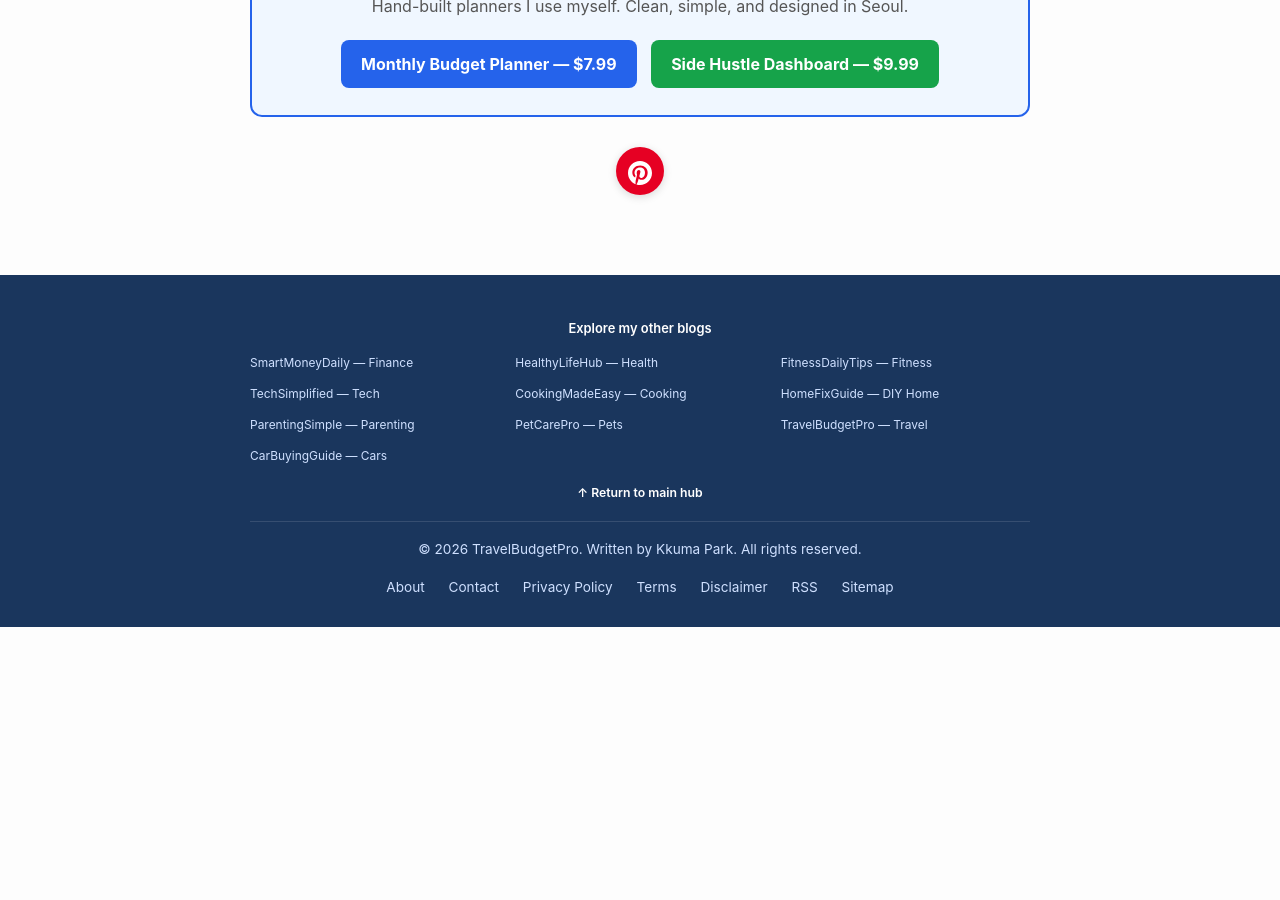
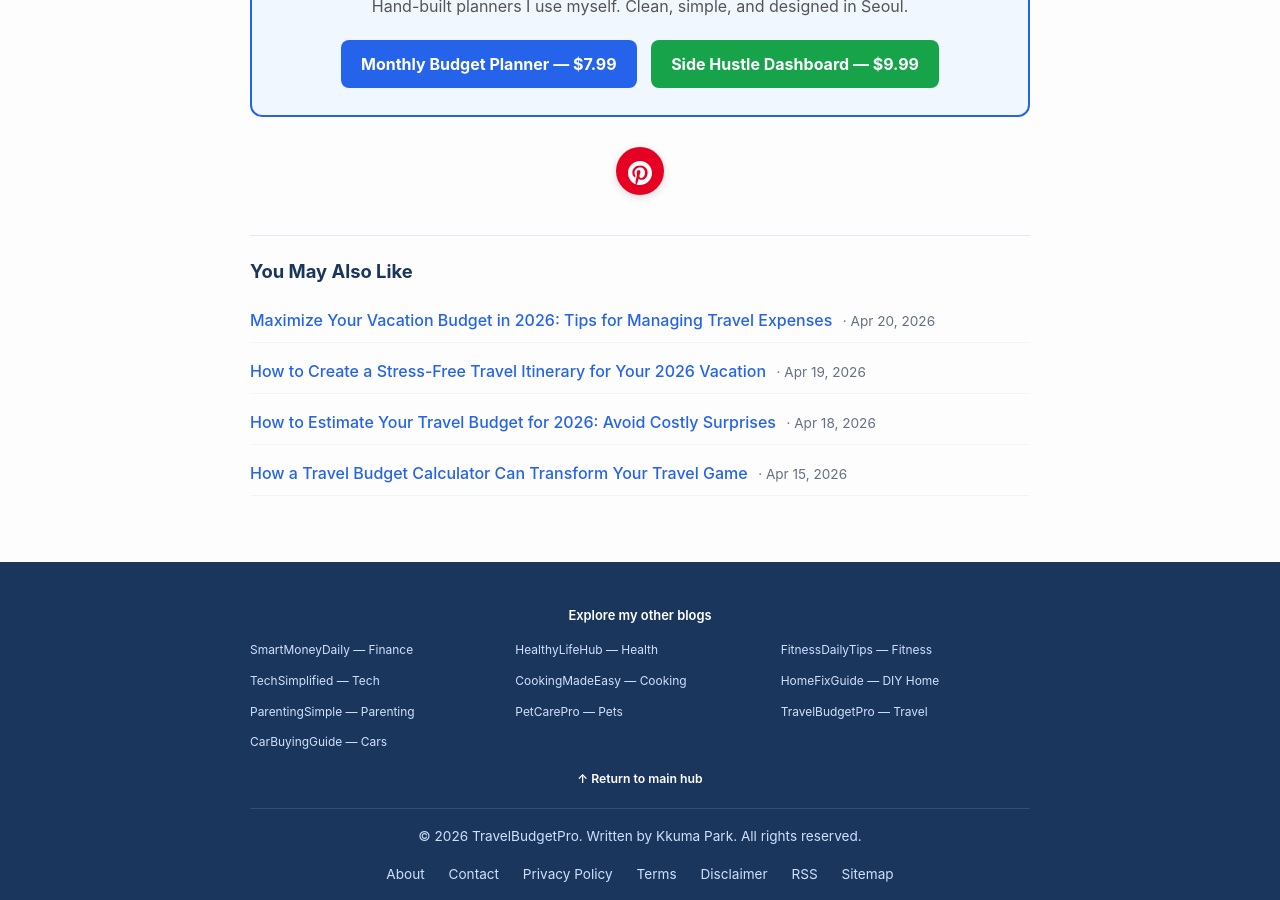
Before and after one commit to Kkumakkuma/TravelBudgetPro, a Jekyll site: the page built from _posts/2026-04-17-how-a-trip-planner-can-transform-your-travel-game.md, in a window 1280 px wide and 900 px high, scrolled down 3189 px. Built offline with Jekyll 4.4.1, drawn with Linux system fonts in a browser that asks for light colours; before the commit the page ends 3816 px from its top, so only the background shows below that.

Commit message:
SEO/revenue v3: Schema.org Article + Related Posts + OG meta + internal link post-processor + workflow retry
- _layouts/post.html: JSON-LD Article schema + 'You May Also Like' related posts (same-category fallback to newest)
- _layouts/default.html: explicit og:type/url/title/description + twitter cards
- scripts/generate_post.py: inject_internal_links() rewrites exact-title mentions into Markdown links; prompt now requires 3+ internal links
- .github/workflows/auto-post.yml: Generate step wrapped with nick-fields/retry@v3 (3 attempts, 60s backoff)

Co-Authored-By: Claude Opus 4.7 (1M context) <noreply@anthropic.com>

```diff
--- a/_layouts/default.html
+++ b/_layouts/default.html
@@ -8,6 +8,14 @@
   <link rel="canonical" href="{{ page.url | absolute_url }}">
   {% seo %}
   {% feed_meta %}
+  <meta property="og:type" content="{% if page.layout == 'post' %}article{% else %}website{% endif %}">
+  <meta property="og:url" content="{{ page.url | absolute_url }}">
+  <meta property="og:title" content="{{ page.title | default: site.title }}">
+  <meta property="og:description" content="{{ page.description | default: site.description }}">
+  <meta property="og:site_name" content="{{ site.title }}">
+  <meta name="twitter:card" content="summary_large_image">
+  <meta name="twitter:title" content="{{ page.title | default: site.title }}">
+  <meta name="twitter:description" content="{{ page.description | default: site.description }}">
   <meta name="google-adsense-account" content="ca-pub-5723595008598292">
   <style>
     * { margin: 0; padding: 0; box-sizing: border-box; }
--- a/_layouts/post.html
+++ b/_layouts/post.html
@@ -34,4 +60,37 @@ layout: default
       <svg xmlns="http://www.w3.org/2000/svg" width="24" height="24" viewBox="0 0 24 24" fill="white" style="vertical-align: middle;"><path d="M12 0C5.373 0 0 5.373 0 12c0 5.084 3.163 9.426 7.627 11.174-.105-.949-.2-2.405.042-3.441.218-.937 1.407-5.965 1.407-5.965s-.359-.719-.359-1.782c0-1.668.967-2.914 2.171-2.914 1.023 0 1.518.769 1.518 1.69 0 1.029-.655 2.568-.994 3.995-.283 1.194.599 2.169 1.777 2.169 2.133 0 3.772-2.249 3.772-5.495 0-2.873-2.064-4.882-5.012-4.882-3.414 0-5.418 2.561-5.418 5.207 0 1.031.397 2.138.893 2.738a.36.36 0 01.083.345l-.333 1.36c-.053.22-.174.267-.402.161-1.499-.698-2.436-2.889-2.436-4.649 0-3.785 2.75-7.262 7.929-7.262 4.163 0 7.398 2.967 7.398 6.931 0 4.136-2.607 7.464-6.227 7.464-1.216 0-2.359-.632-2.75-1.378l-.748 2.853c-.271 1.043-1.002 2.35-1.492 3.146C9.57 23.812 10.763 24 12 24c6.627 0 12-5.373 12-12S18.627 0 12 0z"/></svg>
     </a>
   </div>
+
+  {% assign current_cat = page.categories | first %}
+  {% assign related = "" | split: "" %}
+  {% for post in site.posts %}
+    {% if post.url != page.url %}
+      {% if current_cat and post.categories contains current_cat %}
+        {% assign related = related | push: post %}
+      {% endif %}
+      {% if related.size >= 4 %}{% break %}{% endif %}
+    {% endif %}
+  {% endfor %}
+  {% if related.size == 0 %}
+    {% for post in site.posts limit: 4 %}
+      {% if post.url != page.url %}
+        {% assign related = related | push: post %}
+      {% endif %}
+    {% endfor %}
+  {% endif %}
+
+  {% if related.size > 0 %}
+  <section class="related-posts" style="margin: 40px 0 0; padding-top: 24px; border-top: 1px solid #e2e8f0;">
+    <h3 style="margin: 0 0 14px; color: #1a365d;">You May Also Like</h3>
+    <ul style="list-style: none; margin: 0; padding: 0;">
+      {% for rp in related limit: 4 %}
+      <li style="padding: 8px 0; border-bottom: 1px solid #f1f5f9;">
+        <a href="{{ rp.url | relative_url }}" style="color: #2563eb; font-weight: 500; text-decoration: none;">{{ rp.title }}</a>
+        <span style="color: #667085; font-size: 0.85em; margin-left: 6px;">&middot; {{ rp.date | date: "%b %d, %Y" }}</span>
+      </li>
+      {% endfor %}
+    </ul>
+  </section>
+  {% endif %}
+
 </article>
```
Also changed, not shown: other parts of _layouts/post.html (+26 -0 lines), scripts/generate_post.py (+47 -17 lines), .github/workflows/auto-post.yml.
